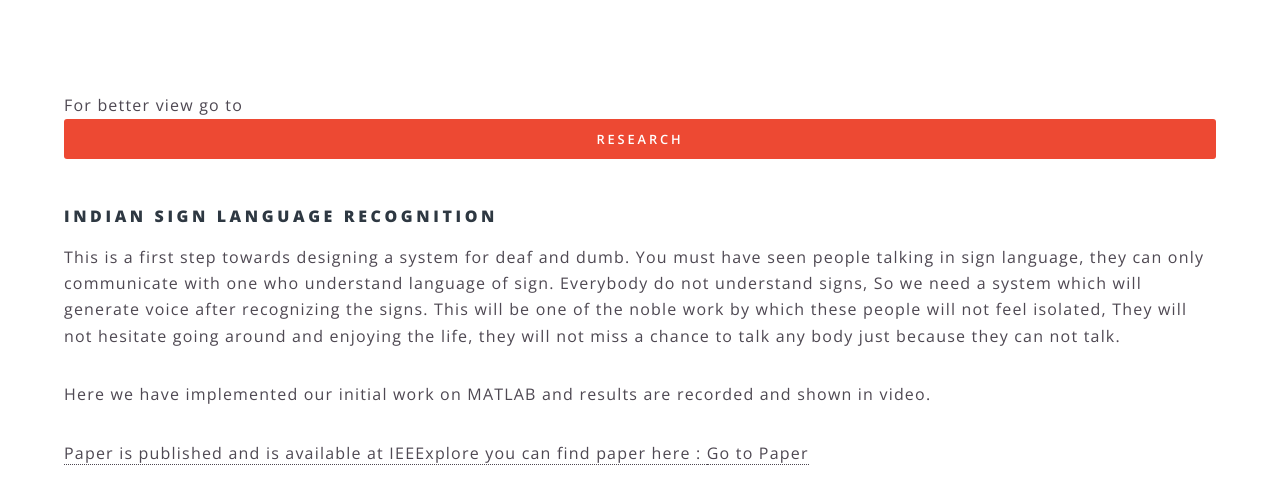
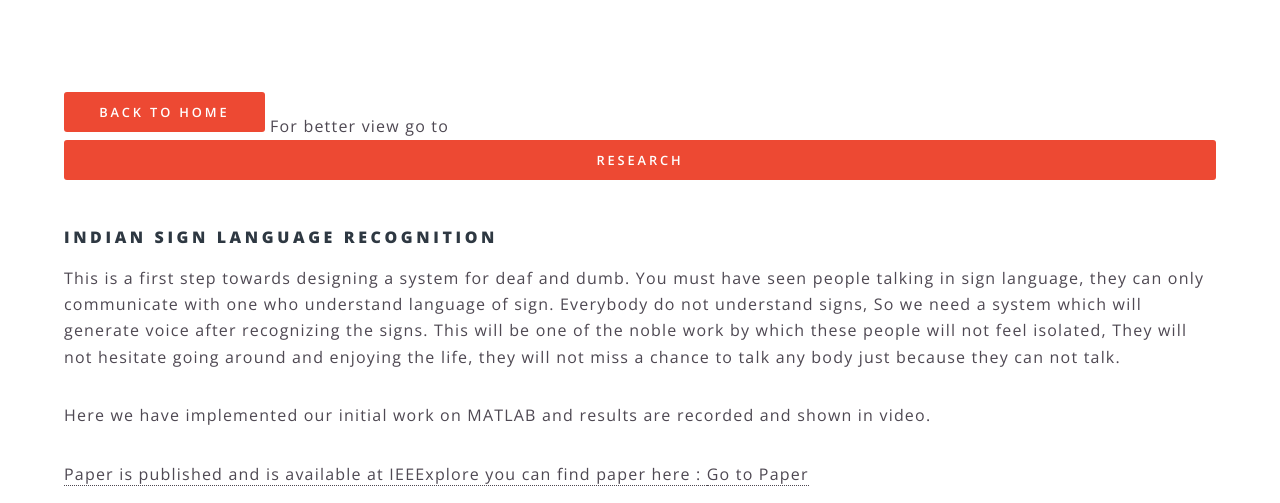
Before and after one commit to Nikeshbajaj/nikeshbajaj.github.io, a Jekyll site: the page built from Research.html, in a window 1280 px wide and 900 px high, cut to the strip 397-900 px from the top of the window. Built offline with Jekyll 4.4.1, drawn with Linux system fonts in a browser that asks for light colours.

Commit message:
Update Research.html

```diff
--- a/Research.html
+++ b/Research.html
@@ -10,6 +10,7 @@
 
 <head>
 
+<a href="https://nikeshbajaj.github.io/" class="button special">Back to Home</a>
 
 For better view go to <a href="http://nikeshbajaj.in/research/" class="button fit special">Research</a>
 
@@ -400,7 +401,7 @@
 </div>
 </div>
 </div><!-- .page-content -->
-
+<a href="https://nikeshbajaj.github.io/" class="button special">Back to Home</a>
 
 </head>
 </html>
```
